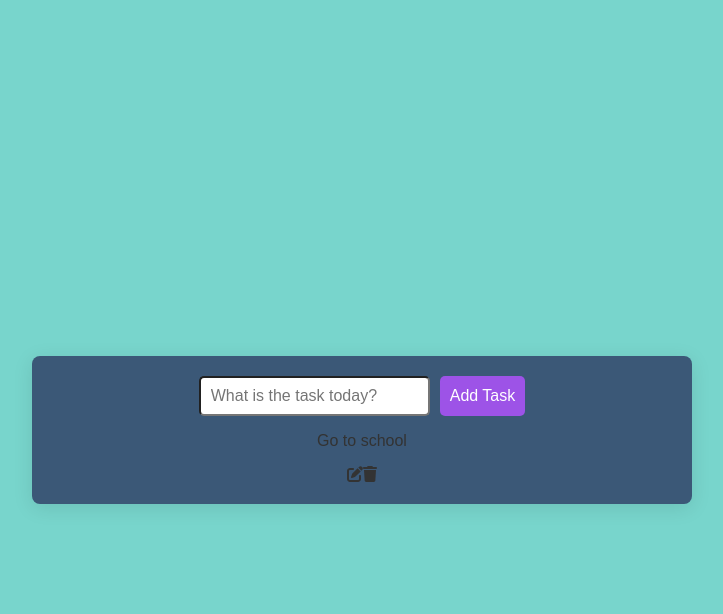
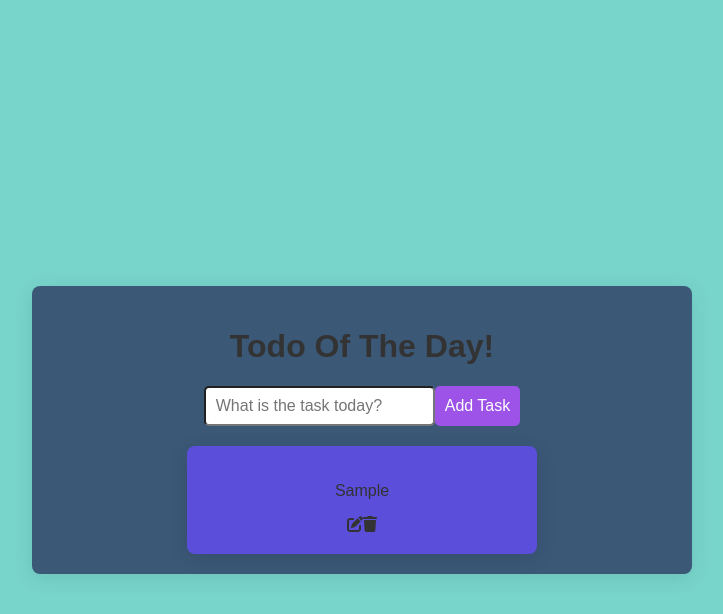
Before and after one commit to JianRong-King/Pragmatic-Todo-List, a React (Create React App) app in the folder project_todo/: page / in a window 1280 px wide. Both pictures are taken after typing "Sample" into the empty fields and a click on the button "Add Task". Shown: the top 614 px of the page, without its empty margins (278-1001 px from the left). Built offline with nearby package versions, Linux system fonts and the light colour scheme.

Commit message:
Changed name of todo file

```diff
--- a/project_todo/src/App.css
+++ b/project_todo/src/App.css
@@ -52,6 +52,20 @@ body {
   margin-top: 20px;
 }
 
+.Todo{
+  background-color: #5a4eda; /* Light background for Todo section */
+  display: flex;
+  flex-direction: column;
+  align-items: center;
+  justify-content: center;
+  width: 50%;
+  max-width: 5000px; /* Limiting width for better readability */
+  padding: 20px;
+  border-radius: 8px;
+  box-shadow: 0 4px 20px rgba(0, 0, 0, 0.1); /* Soft shadow for cards */
+  margin-top: 20px;
+}
+
 /* Responsive Typography */
 .App-header h1 {
   font-size: calc(16px + 3vw); /* Responsive header text */
@@ -63,7 +77,7 @@ body {
 .TodoWrapper h2 {
   font-size: 24px;
   margin-bottom: 20px;
-  color: #354860;
+  color: #356048;
 }
 
 .TodoWrapper ul {
@@ -111,10 +125,7 @@ button:hover {
   box-sizing: border-box; /* Ensure padding is included in the height */
 }
 
-.TodoForm input {
-  flex: 1; /* Allow the input to take up available space */
-  margin-right: 10px; /* Add some space between the input and button */
-}
+
 
 .TodoForm button {
   background-color: #9d53e7; /* Dark button background */
--- a/project_todo/src/components/TodoForm.js
+++ b/project_todo/src/components/TodoForm.js
@@ -1,6 +1,6 @@
 import React, {useState} from 'react';
 
-export const TodoForm = ({addTodo}) => {
+export const TodoForm = ({addTodo}) => { // takes in addTodo as a prop
         const [value, setValue] = useState('');
         const handleSubmit = e => {
             e.preventDefault();
@@ -13,10 +13,11 @@ export const TodoForm = ({addTodo}) => {
     return (
         <form className = 'TodoForm' onSubmit={handleSubmit}>
             <input type = "text" className = 'todo-input'
-            value={value}
+            value= {value}
             placeholder= 'What is the task today?'
-            onChange ={e => setValue(e.target.value)}
+            onChange ={e => setValue(e.target.value)} // showing in the text box
             />
+
             <button type='submit' className = "todo-btn" >
                 Add Task
             </button>
--- a/project_todo/src/components/TodoWrapper.js
+++ b/project_todo/src/components/TodoWrapper.js
@@ -1,21 +1,34 @@
 import React, {useState} from 'react';
 import { TodoForm } from './TodoForm';
 import {v4 as uuidv4} from 'uuid';
-import { Todo } from './todo';
+import { Todo } from './Todo';
 uuidv4();
 
 export const TodoWrapper = () => {
     const [todos, setTodos] = useState([]);
 
+
     const addTodo = todo => {
         setTodos([...todos, {id: uuidv4(), task: todo, completed: false, isEditing: false}
         ]);
-        console.log(todos);
+        // console.log(todos);
     }
-    return (
+
+    const toggleComplete = id => {
+        setTodos(todos.map(todo => todo.id === id ? {...todo, completed: !todo.completed} : todo));
+    }
+
+
+    return ( // what we want to show on the browser
         <div className='TodoWrapper'>
+            <h1>Todo Of The Day!</h1>
             <TodoForm  addTodo = {addTodo}/>
-            <Todo />
+            {
+                todos.map((todo, index) => (
+                    <Todo task ={todo} key={index}
+                    toggleComplete={toggleComplete}
+                    />))
+            }
 
         </div>
     )
--- a/project_todo/src/components/todo.js
+++ b/project_todo/src/components/todo.js
@@ -3,10 +3,11 @@ import { FontAwesomeIcon } from '@fortawesome/react-fontawesome';
 import {faTrash} from '@fortawesome/free-solid-svg-icons';
 import { faPenToSquare } from '@fortawesome/free-solid-svg-icons';
 
-export const Todo = () => {
+export const Todo = ({task, toggleComplete}) => {
     return (
         <div className = 'Todo'>
-            <p>Go to school</p>
+            <p onClick = {()=> toggleComplete(task.id)}
+            className = {`${task.completed ? 'completed' : ""}`}>{task.task}</p>
             <div>
                 <FontAwesomeIcon icon = {faPenToSquare} />
                 <FontAwesomeIcon icon = {faTrash} />
```
